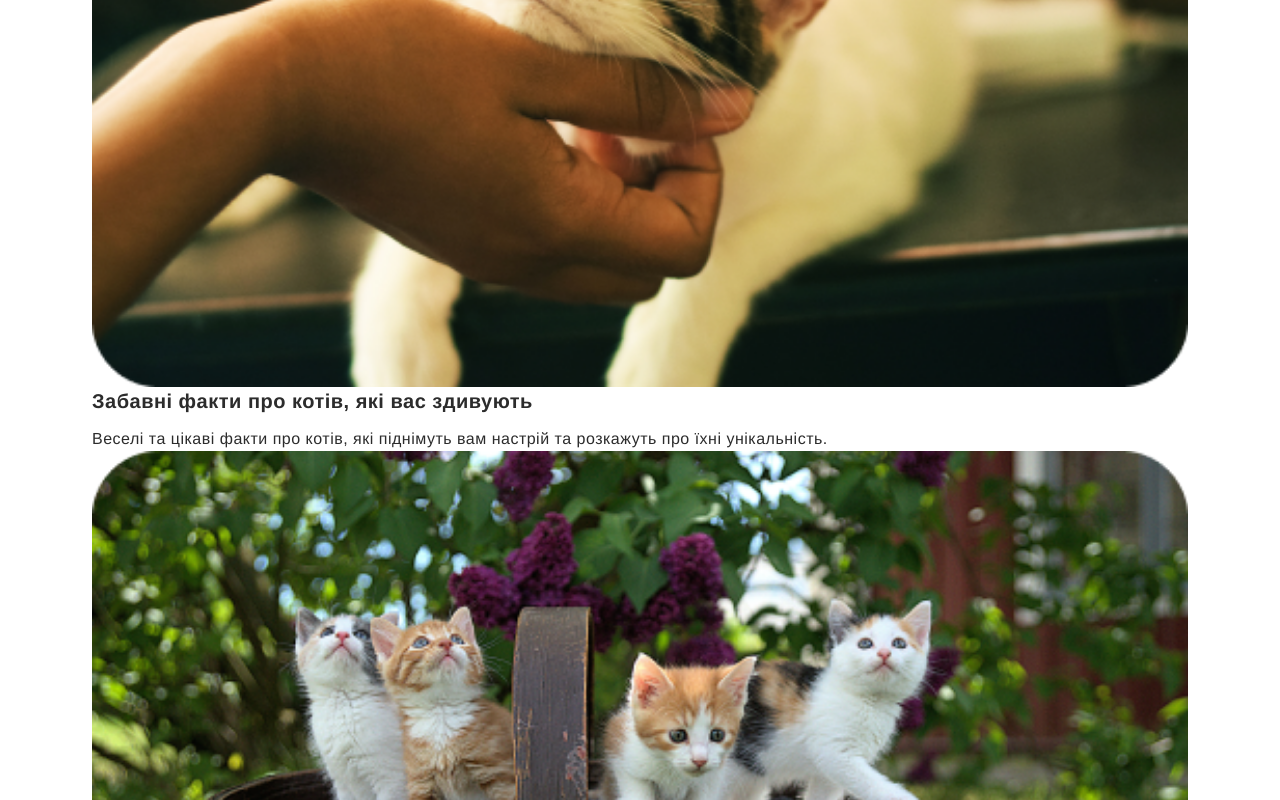
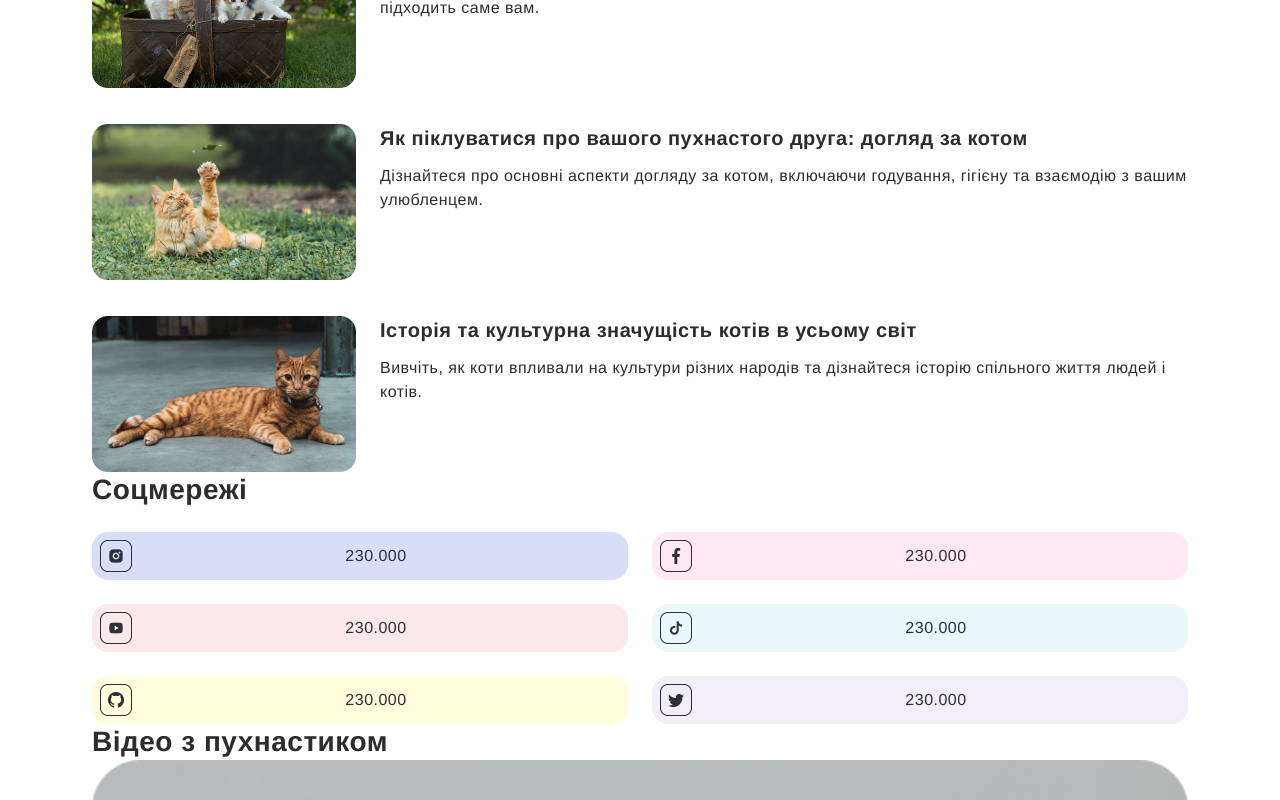
Before and after one commit to Hruchman-Ruslan/css-grid, a React (Vite) app: page /css-grid/project in a window 1280 px wide. Shown: the part 980-1780 px from the top of the page. Built offline with nearby package versions, Linux system fonts and the light colour scheme.

Commit message:
feat: socials

```diff
--- a/src/components/Project/components/Main/Main.module.css
+++ b/src/components/Project/components/Main/Main.module.css
@@ -77,8 +77,26 @@
   font-family: var(--common-font);
 }
 
+.blog {
+  display: grid;
+  gap: 48px;
+}
+
 .blogLink {
   color: var(--common-black);
+  display: grid;
+  gap: 20px;
+}
+
+@media (min-width: 768px) {
+  .blog {
+    gap: 36px;
+  }
+
+  .blogLink {
+    gap: 24px;
+    grid-template-columns: 264px 1fr;
+  }
 }
 
 .blogTitle {
@@ -100,6 +118,19 @@
   font-family: var(--common-font);
   margin-bottom: 24px;
 }
+
+.socialsList {
+  display: grid;
+  grid-template-columns: repeat(2, 1fr);
+  gap: 24px 8px;
+}
+
+@media (min-width: 768px) {
+  .socialsList {
+    gap: 24px;
+  }
+}
+
 .socialsLink {
   padding: 8px;
   color: var(--common-black, #2f2f37);
@@ -108,6 +139,11 @@
   font-size: 16px;
   line-height: 24px;
   letter-spacing: 0.5px;
+
+  display: grid;
+  grid-template-columns: 32px 1fr;
+  align-items: center;
+  justify-items: center;
 }
 
 .socialsItem:nth-child(1) .socialsLink {
--- a/src/components/Project/components/Main/Main.tsx
+++ b/src/components/Project/components/Main/Main.tsx
@@ -131,7 +131,7 @@ export const Main: FC = () => {
               </li>
             </ul>
             <div className={styles.socials}>
-              <h2 className={`${styles.postTitle} ${styles.title}`}>
+              <h2 className={`${styles.socialsTitle} ${styles.title}`}>
                 Соцмережі
               </h2>
               <ul className={styles.socialsList}>
```
